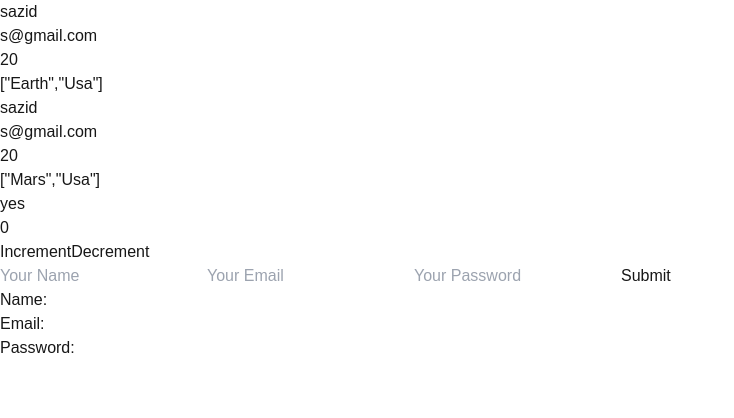
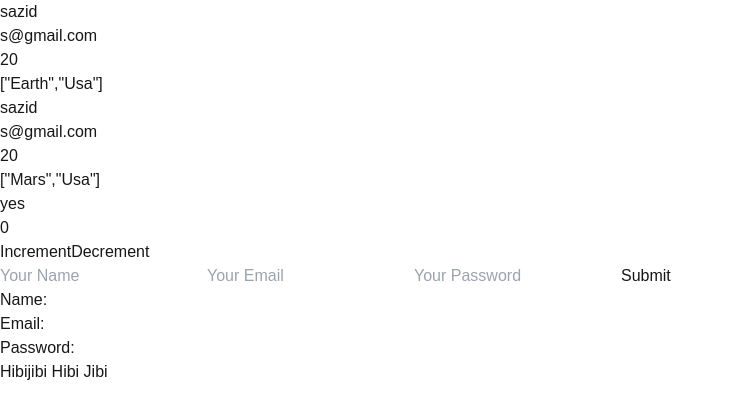
Before and after one commit to Sazid60/TypeScript-With-Nextjs, a Next.js app: page / in a window 1280 px wide. Shown: the top 418 px of the page, without its empty margins (0-734 px from the left). Built offline with nearby package versions, Linux system fonts and the light colour scheme.

Commit message:
Element Wrapper in TypeScript

```diff
--- a/app/page.tsx
+++ b/app/page.tsx
@@ -1,3 +1,4 @@
+"use client"
 // import User from "@/components/User";
 
 
@@ -26,6 +27,7 @@
 
 import AdminInfo from "@/components/AdminInfo";
 import Counter from "@/components/Counter";
+import ElementWrapper from "@/components/ElementWrapper";
 import Form from "@/components/Form";
 import UserInfo from "@/components/UserInfo";
 
@@ -34,8 +36,11 @@ export default function Home() {
     <section>
       <UserInfo username="sazid" email="s@gmail.com" age={20} location={['Earth', 'Usa']} />
       <AdminInfo username="sazid" email="s@gmail.com" age={20} location={['Mars', 'Usa']} admin="yes" />
-      <Counter/>
-      <Form/>
-      </section>
+      <Counter />
+      <Form />
+      <ElementWrapper elementType="div" className="box" onClick={()=>alert("Div Clicked")}>
+        <p>Hibijibi Hibi Jibi </p>
+      </ElementWrapper>
+    </section>
   );
 }
--- /dev/null
+++ b/components/ElementWrapper.tsx
@@ -0,0 +1,18 @@
+"use client"
+import { FC, ReactNode } from "react";
+
+interface ElementWrapperProps {
+    elementType: "div" | "span" | "h1" | 'button'
+    children: ReactNode,
+    className?: string,
+    onClick?: () => void;
+}
+
+const ElementWrapper: FC<ElementWrapperProps> = ({ elementType, children, className, onClick }) => {
+    const Element = elementType as keyof JSX.IntrinsicElements
+    return (
+        <Element className={className} onClick={onClick}>{children}</Element>
+    );
+};
+
+export default ElementWrapper;
```
